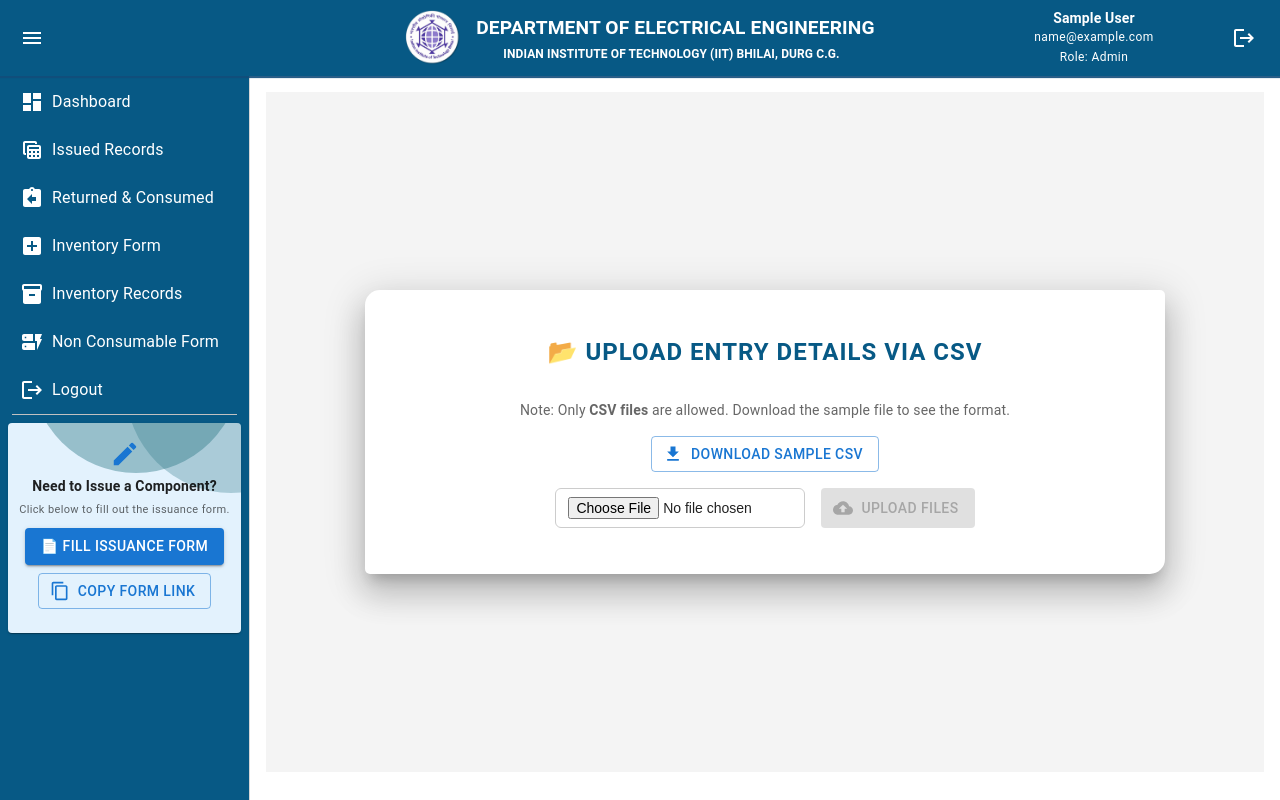
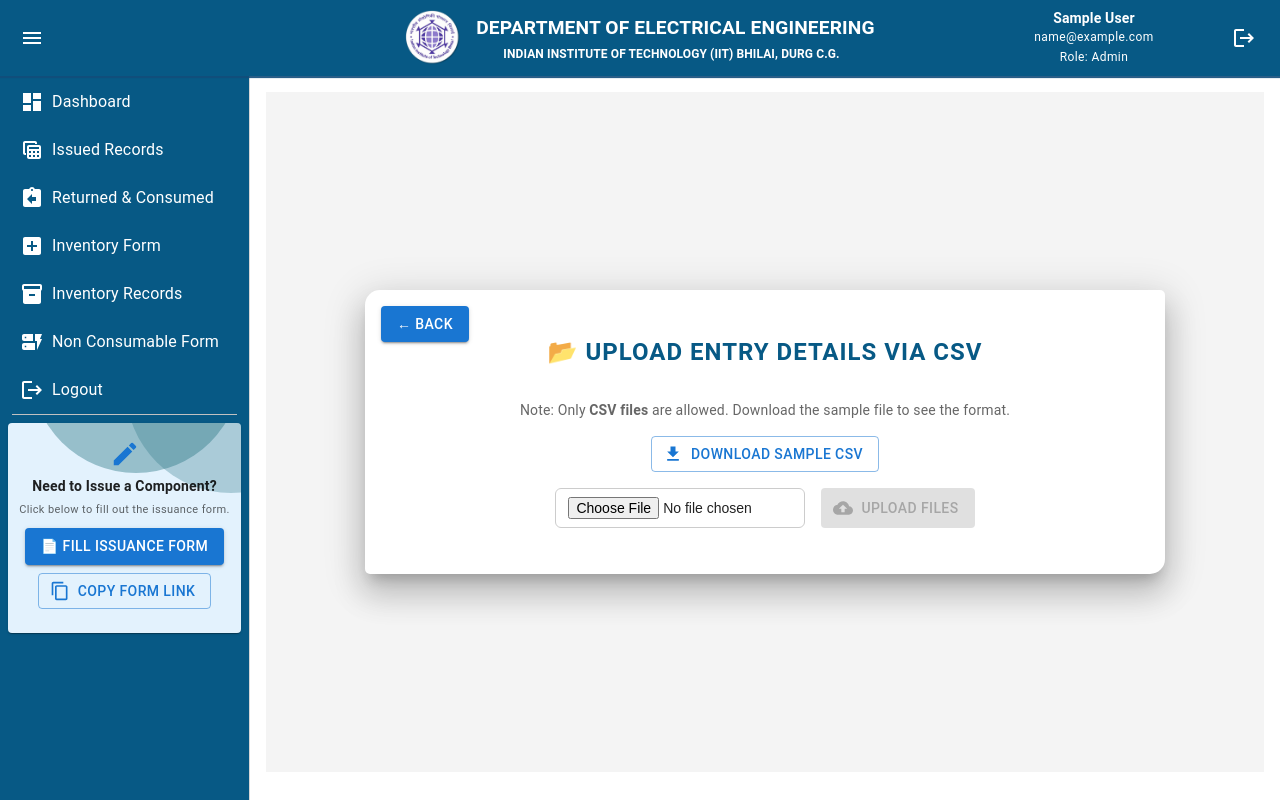
Before and after one commit to Sushama-hub/issuance_adminpanel_iit, a React (Vite) app: page /dashboard/admin/entry_form/1 in a window 1280 px wide. Built offline with nearby package versions, Linux system fonts and the light colour scheme; no server answers; sample sign-in values are in the browser's storage.

Commit message:
added back button in entry form

```diff
--- a/src/components/EntryForm.jsx
+++ b/src/components/EntryForm.jsx
@@ -1,9 +1,12 @@
 import React from "react";
 import CsvUploader from "./CsvUploader";
-import { Box, Card } from "@mui/material";
+import { Box, Card, Button } from "@mui/material";
 import { entrySampleData } from "../config/sampleDataConfig";
+import { useNavigate } from "react-router-dom";
 
 const EntryForm = () => {
+  const navigate = useNavigate();
+
   return (
     <>
       <Box
@@ -26,8 +29,19 @@ const EntryForm = () => {
             height: "auto",
             width: "100%",
             maxWidth: "800px",
+            position: "relative",
           }}
         >
+          {/* Back Button */}
+          <Button
+            variant="contained"
+            onClick={() => navigate(-1)}
+            sx={{ position: "absolute", top: 16, left: 16 }}
+          >
+            ← Back
+          </Button>
+
+          {/* CSV Uploader */}
           <CsvUploader
             uploadEndpoint="/user/userForm-csv"
             sampleData={entrySampleData}
--- a/src/components/UserForm.jsx
+++ b/src/components/UserForm.jsx
@@ -577,7 +577,7 @@ export default function IssuanceForm() {
                     </Grid>
                   ))}
 
-                  <Grid item xs={6} sm={6}>
+                  <Grid item xs={12} sm={6}>
                     <Autocomplete
                       disablePortal
                       options={
```
